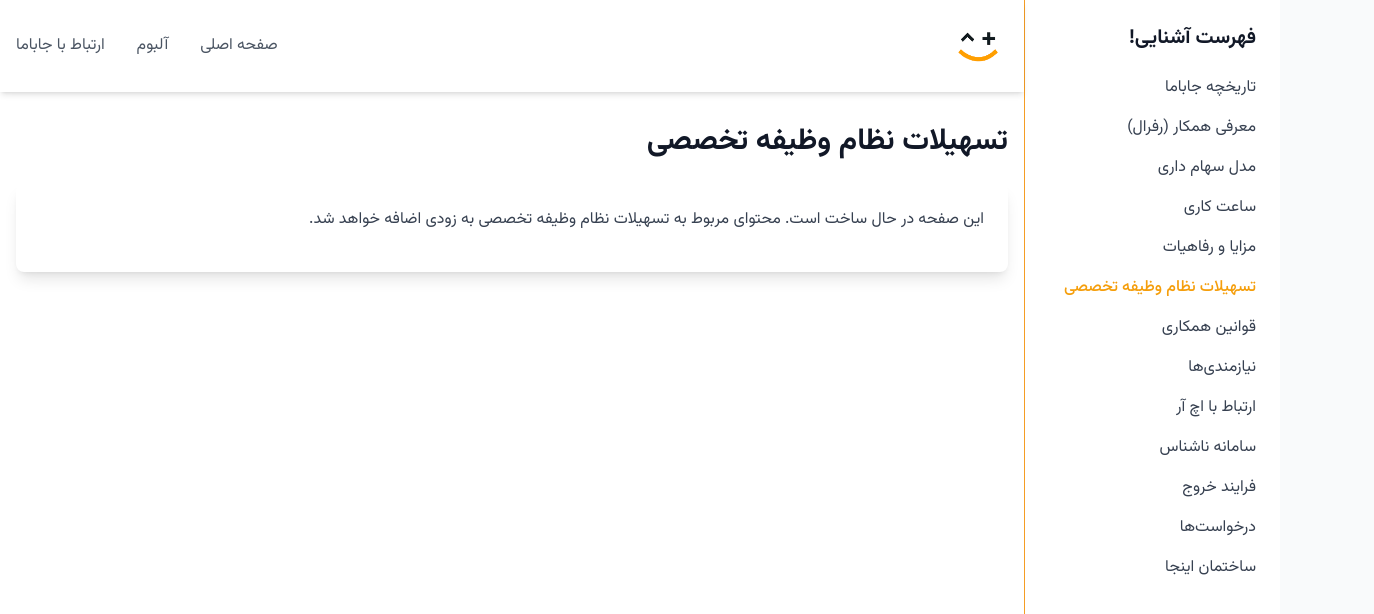
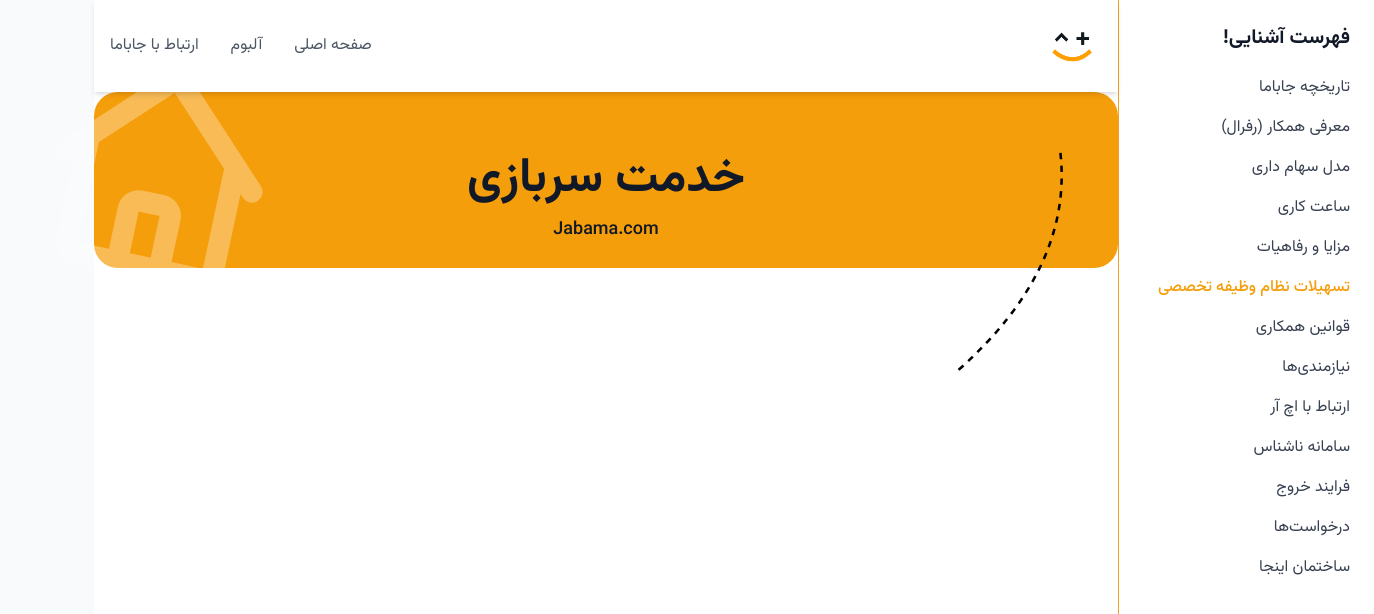
Before and after one commit to espitman/jbm-hr-life, a Nuxt app: page /military-service in a window 1280 px wide. Shown: the top 614 px of the page, 1374 px wide, since content can reach past the window. Built offline with nearby package versions, Linux system fonts and the light colour scheme.

Commit message:
Add military-service page with PageHeaderCard component

```diff
--- a/pages/military-service.vue
+++ b/pages/military-service.vue
@@ -1,16 +1,9 @@
 <template>
-  <div class="container mx-auto px-4 py-8">
-    <h1 class="text-3xl font-bold mb-6">تسهیلات نظام وظیفه تخصصی</h1>
-    <div class="bg-white rounded-lg shadow-lg p-6">
-      <p class="text-gray-700 mb-4">
-        این صفحه در حال ساخت است. محتوای مربوط به تسهیلات نظام وظیفه تخصصی به زودی اضافه خواهد شد.
-      </p>
-    </div>
+  <div>
+    <PageHeaderCard title="خدمت سربازی" />
   </div>
 </template>
 
 <script setup>
-definePageMeta({
-  layout: 'default'
-})
+import PageHeaderCard from '@/components/ui/PageHeaderCard.vue'
 </script>
```
